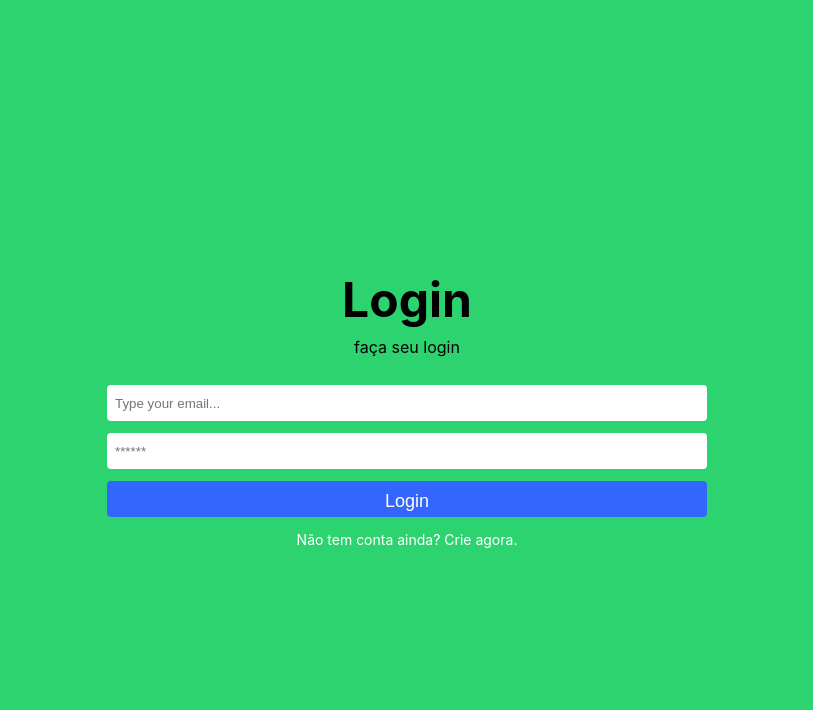
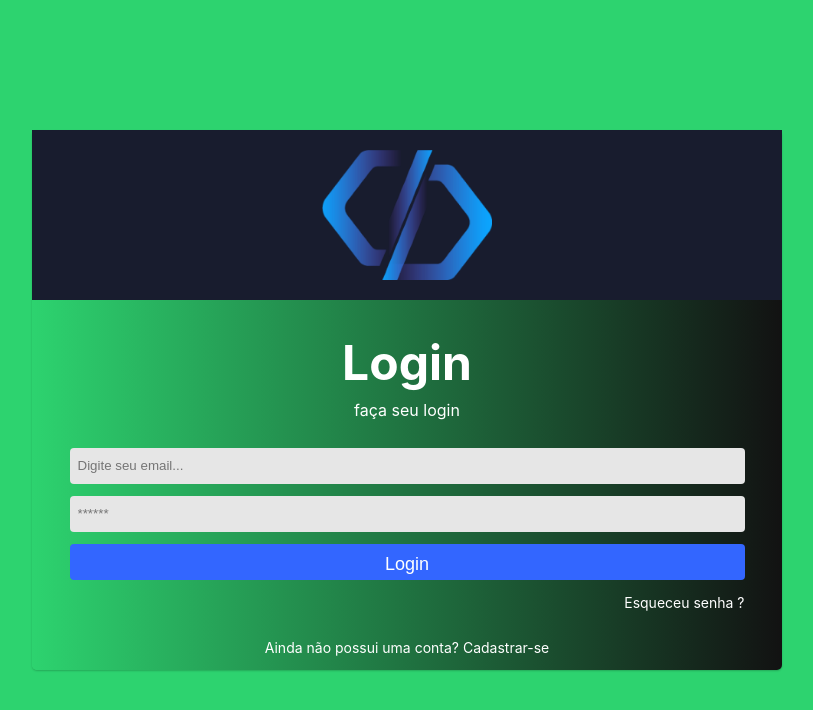
Before and after one commit to JuniorMathias/Exams-Test, a React (Create React App) app: page / in a window 1280 px wide. Shown: the top 710 px of the page, without its empty margins (233-1046 px from the left). Built offline with nearby package versions, Linux system fonts and the light colour scheme; no server answers; the HTML template or start-up script is replaced by a standard one.

Commit message:
almost finishing login and register part

```diff
--- a/src/pages/Register/index.jsx
+++ b/src/pages/Register/index.jsx
@@ -7,7 +7,6 @@ import logo from '../../assets/logo.png';
 function Register() {
   const [ name, setName ] = useState('');
   const [email, setEmail] = useState('');
-  const [confirmEmail, setConfirmEmail] = useState('');
   const [password, setPassword] = useState('');
   const [confirmPassword, setConfirmPassword] = useState('');
   const [birth, setBirth] = useState('');
@@ -18,15 +17,12 @@ function Register() {
 
 function handleSubmit(e){
   e.preventDefault();
-
-  if(name !== '' && email !== '' && confirmEmail !== '' && password !== '' && confirmPassword !== ''&& birth !== ''){
-    if(email == confirmEmail){
-      if(password !== confirmPassword){
-        setErrors("Senhas são diferentes!");
-      }
+  if(name !== '' && email !== '' && password !== '' && confirmPassword !== ''&& birth !== ''){
+    if(password !==  confirmPassword){
+      setErrors("Senhas estão diferentes");
+    }else{
       signUp(email, password, name, birth,phone);
-    }else{
-      setErrors("Email são diferentes!");
+      setErrors("")
     }
   }else{
     setErrors("Preencha todos os dados obrigatórios");
@@ -50,7 +46,10 @@ function handleSubmit(e){
                 onChange={ (e) => setName(e.target.value)}
               />
             </S.Row>
-            <S.Label>Data de Nascimento<i style={{color:'red'}}>*</i></S.Label>
+            <S.Row>
+            <S.Label style={{width:'50%'}}>Data de Nascimento<i style={{color:'red'}}>*</i></S.Label>
+            <S.Label>Telefone</S.Label>
+            </S.Row>
           <S.Row>
             <S.Input
               type="date"
@@ -72,35 +71,26 @@ function handleSubmit(e){
             <S.Input
               type="text"
               placeholder="Digite seu email"
-              autocomplete="off"
               value={email}
               onChange={ (e) => setEmail(e.target.value)}
             />
           </S.Row>
-          <S.Label>Confirmar Email<i style={{color:'red'}}>*</i></S.Label>
           <S.Row>
-            <S.Input
-              type="text"
-              placeholder="Confirme seu email"
-              autocomplete="off"
-              value={confirmEmail}
-              onChange={ (e) => setConfirmEmail(e.target.value)}
-            />
-          </S.Row>
-          <S.Label>Senha<i style={{color:'red'}}>*</i></S.Label>
+            <S.Label style={{width:'50%'}}>Senha<i style={{color:'red'}}>*</i></S.Label>
+            <S.Label>Confirmar senha<i style={{color:'red'}}>*</i></S.Label>
+            </S.Row>
           <S.Row>
             <S.Input
               type="password"
               placeholder="*******"
-              autocomplete="off"
               value={password}
+              autoComplete="new-password"
               style={{marginRight:'10px'}}
               onChange={ (e) => setPassword(e.target.value)}
             />
             <S.Input
               type="password"
-              placeholder="*******"
-              autocomplete="off"
+              placeholder="Confirme seu email"
               value={confirmPassword}
               onChange={ (e) => setConfirmPassword(e.target.value)}
             />
--- a/src/pages/Register/styles.js
+++ b/src/pages/Register/styles.js
@@ -2,35 +2,73 @@ import styled from 'styled-components';
 import { Link as Router } from 'react-router-dom';
 
 export const Container = styled.div`
-  display:flex;
-  flex-direction: column;
+  display: flex;
   align-items: center;
   justify-content: center;
+  flex-direction: column;
+  gap: 10px;
   height: 100vh;
+`;
+export const Content = styled.div`
+  display: flex;
+  align-items: center;
+  justify-content: center;
+  // aqui tem que mudar para colocar lado a lado
+  flex-direction: column;
   width: 100%;
+  box-shadow: 0 1px 2px #0003;
+  background-image: linear-gradient(to right, #2dd36f , #121212);
+  max-width: 750px;
+  padding: 0px 30px;
+  border-radius: 5px;
 `;
 
 export const Title = styled.h1`
   font-size: 48px;
   margin-bottom: 8px;
+  color: #fff;
+  display: flex;
+  justify-content: center;
 `;
 export const Span = styled.span`
   margin-bottom: 28px;
+  color: #fff;
+`;
+
+export const LoginArea = styled.div`
+    display: flex;
+    justify-content: center;
+    background-color: #181c2e;
+    width: 108%;
+`;
+
+export const MyIcon = styled.img`
+    padding: 20px;
+    max-width: 750px;
+    height: 130px;
 `;
 export const Form = styled.form`
+    width: 100%;
+    display: flex;
+    flex-direction: column;
+`;
+export const Row = styled.div`
   display: flex;
-  flex-direction: column;
-  width: 90%;
-  max-width: 600px;
 `;
-
 export const Input = styled.input`
   border: 0;
+  width: 100%;
   margin-bottom: 12px;
   height: 36px;
   border-radius: 4px;
   padding: 0 8px;
 `;
+export const Label = styled.label`
+    margin-bottom: 0.5em;
+    color: #fff;
+    font-weight: bold;
+`;
+
 export const Button = styled.button`
   height: 36px;
   border: 0;
@@ -47,13 +85,8 @@ export const Link = styled(Router)`
   font-size: 14px;
 `;
 
-
-
-
-export const Textarea = styled.textarea`
-  margin-bottom: 12px;
-  border: 0;
-  height: 90px;
-  resize: none;
-  border-radius: 4;
+export const labelError = styled.label`
+  font-size: 14px;
+  color: red;
+  font-weight: bold;
 `;
--- a/src/pages/SignIn/index.jsx
+++ b/src/pages/SignIn/index.jsx
@@ -1,72 +1,59 @@
 import * as S from './styles';
-import { useState } from 'react'
-import { toast } from 'react-toastify';
-import { auth } from '../../firebaseConnection'
-import { signInWithEmailAndPassword } from 'firebase/auth'
-import { useNavigate } from 'react-router-dom'
+import { useState, useContext } from 'react';
+//import { Link } from 'react-router-dom';
+import logo from '../../assets/logo.png';
+import { AuthContext } from '../../contexts/auth'
 
 export default function SignIn(){
-  const [email, setEmail] = useState('')
-  const [password, setPassword] = useState('')
-  const [error, setError] = useState("");
+  const [email, setEmail] = useState('');
+  const [password, setPassword] = useState('');
+  const { signIn, loadingAuth,error } = useContext(AuthContext);
 
-  const navigate = useNavigate();
-
-  async function handleLogin(e){
+function handleSubmit(e){
   e.preventDefault();
 
   if(email !== '' && password !== ''){
-
-      await signInWithEmailAndPassword(auth, email, password)
-      .then(() => {
-        // navegate to /admin
-        navigate('/home', { replace: true } )
-        setEmail('')
-        setPassword('')
-      })
-      .catch(() => {
-        toast.error("error ao fazer login")
-        setError("deu erro aqui");
-      })
-
+    signIn(email, password);
   }else{
-      toast.warn("Por favor preencha todos os campos")
-      setError("Preencha todos os campos");
   }
 
-
 }
-
 
 
   return(
   <>
   <S.Container>
+  <S.Content>
+    <S.LoginArea>
+      <S.MyIcon src={logo} alt="Logo System" />
+    </S.LoginArea>
     <S.Title>Login</S.Title>
       <S.Span>faça seu login</S.Span>
-
-    <S.Form onSubmit={handleLogin}>
+      <S.Form onSubmit={handleSubmit}>
         <S.Input
           type="text"
-        placeholder="Type your email..."
+          placeholder="Digite seu email..."
           value={email}
-        onChange={(e) => [setEmail(e.target.value), setError("")]}
+          onChange={(e) => [setEmail(e.target.value)]}
         />
         <S.Input
           type="password"
           placeholder="******"
           value={password}
-        onChange={(e) => [setPassword(e.target.value), setError("")]}
+          onChange={(e) => [setPassword(e.target.value)]}
         />
       <S.labelError>{error}</S.labelError>
-      <S.Button type="submit">Login</S.Button>
+      <S.Button type="submit">{loadingAuth ? 'Carregando...' : 'Login'}</S.Button>
 
+      <S.LinkPassword to="/">
+        Esqueceu senha ?
+      </S.LinkPassword>
     </S.Form>
 
     <S.Link to="/register">
-      Não tem conta ainda? Crie agora.
+      Ainda não possui uma conta? Cadastrar-se
     </S.Link>
-
+    </S.Content>
 
   </S.Container>
   </>
--- a/src/pages/SignIn/styles.js
+++ b/src/pages/SignIn/styles.js
@@ -2,26 +2,53 @@ import styled from 'styled-components';
 import { Link as Router } from 'react-router-dom';
 
 export const Container = styled.div`
-  display:flex;
-  flex-direction: column;
+  display: flex;
   align-items: center;
   justify-content: center;
+  flex-direction: column;
+  gap: 10px;
   height: 100vh;
+`;
+export const Content = styled.div`
+  display: flex;
+  align-items: center;
+  justify-content: center;
+  flex-direction: column;
   width: 100%;
+  box-shadow: 0 1px 2px #0003;
+  background-image: linear-gradient(to right, #2dd36f , #121212);
+  opacity: 0.3px;
+  max-width: 750px;
+  padding: 0px 0px;
+  border-radius: 5px;
 `;
 
 export const Title = styled.h1`
   font-size: 48px;
   margin-bottom: 8px;
+  color: #fff;
 `;
 export const Span = styled.span`
   margin-bottom: 28px;
+  color: #fff;
+`;
+
+export const LoginArea = styled.div`
+    display: flex;
+    justify-content: center;
+    background-color: #181c2e;
+    width: 100%;
+`;
+
+export const MyIcon = styled.img`
+    padding: 20px;
+    width: 170px;
+    height: 130px;
 `;
 export const Form = styled.form`
+  width: 90%;
   display: flex;
   flex-direction: column;
-  width: 90%;
-  max-width: 600px;
 `;
 
 export const Input = styled.input`
@@ -30,6 +57,7 @@ export const Input = styled.input`
   height: 36px;
   border-radius: 4px;
   padding: 0 8px;
+  background-color: #e6e6e6;
 `;
 export const Button = styled.button`
   height: 36px;
@@ -46,14 +74,18 @@ export const Link = styled(Router)`
   margin: 14px 0;
   font-size: 14px;
 `;
-
-
-export const Textarea = styled.textarea`
-  margin-bottom: 12px;
-  border: 0;
-  height: 90px;
-  resize: none;
-  border-radius: 4;
+export const Label = styled.label`
+    margin-bottom: 0.5em;
+    color: #fff;
+    font-weight: bold;
+`;
+export const LinkPassword = styled(Router)`
+  color: #fff;
+  text-decoration: none;
+  margin: 14px 0;
+  font-size: 14px;
+  justify-content: end;
+  display: flex;
 `;
 
 export const labelError = styled.label`
```
Lines whose indentation alone changed are shown as unchanged.
